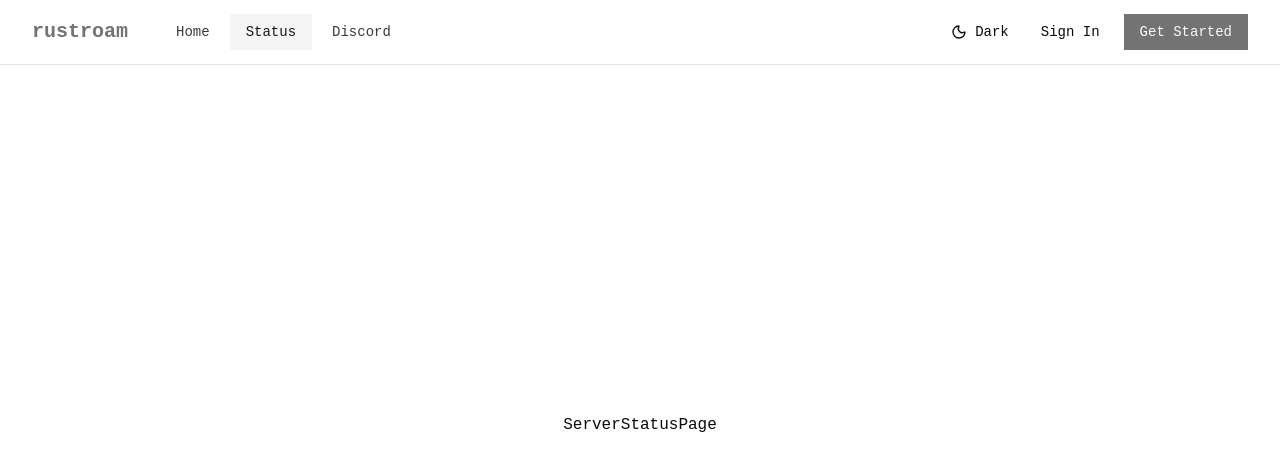
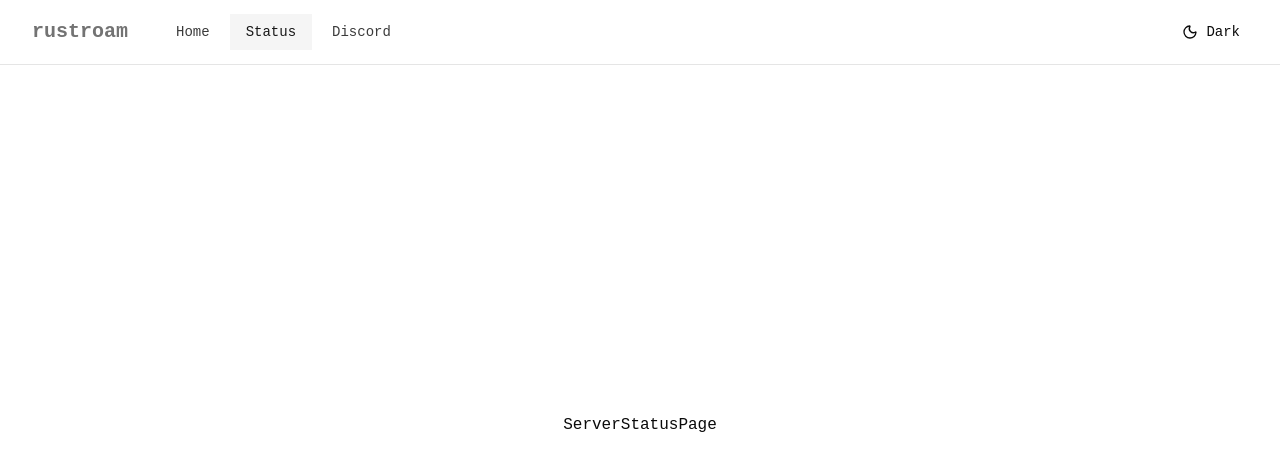
Before and after one commit to rustroam/website, a Next.js app: page /status in a window 1280 px wide. Shown: the top 470 px of the page. Built offline with nearby package versions, Linux system fonts and the light colour scheme.

Commit message:
refactor(ui): remove unused action buttons from Navbar
- Eliminated desktop and mobile action buttons from the Navbar component for a cleaner UI.
- Streamlined the Navbar layout by removing redundant code related to sign-in and call-to-action buttons.

```diff
--- a/src/components/core/layout/navbar.tsx
+++ b/src/components/core/layout/navbar.tsx
@@ -114,31 +114,6 @@ export const Navbar = React.forwardRef<HTMLElement, NavbarProps>(
           <div className='flex items-center gap-2'>
             <ModeToggle />
 
-            {/* Desktop Actions */}
-            <div className='hidden md:flex md:items-center md:gap-2'>
-              <Button
-                variant='ghost'
-                size='sm'
-                className='h-9 px-4 font-medium'
-                onClick={(e) => {
-                  e.preventDefault();
-                  if (onSignInClick) onSignInClick();
-                }}
-              >
-                {signInText}
-              </Button>
-              <Button
-                size='sm'
-                className='h-9 px-4 font-medium'
-                onClick={(e) => {
-                  e.preventDefault();
-                  if (onCtaClick) onCtaClick();
-                }}
-              >
-                {ctaText}
-              </Button>
-            </div>
-
             {/* Mobile Menu */}
             <Sheet open={open} onOpenChange={setOpen}>
               <SheetTrigger asChild>
@@ -182,34 +157,6 @@ export const Navbar = React.forwardRef<HTMLElement, NavbarProps>(
                         </a>
                       ))}
                     </nav>
-
-                    {/* Actions Section */}
-                    <div className='mt-8 space-y-3'>
-                      <div className='h-px bg-border' />
-                      <div className='space-y-2'>
-                        <Button
-                          variant='ghost'
-                          className='h-11 w-full justify-start font-medium text-sm'
-                          onClick={(e) => {
-                            e.preventDefault();
-                            setOpen(false);
-                            if (onSignInClick) onSignInClick();
-                          }}
-                        >
-                          {signInText}
-                        </Button>
-                        <Button
-                          className='h-11 w-full font-medium text-sm shadow-sm'
-                          onClick={(e) => {
-                            e.preventDefault();
-                            setOpen(false);
-                            if (onCtaClick) onCtaClick();
-                          }}
-                        >
-                          {ctaText}
-                        </Button>
-                      </div>
-                    </div>
                   </div>
                 </div>
               </SheetContent>
```
